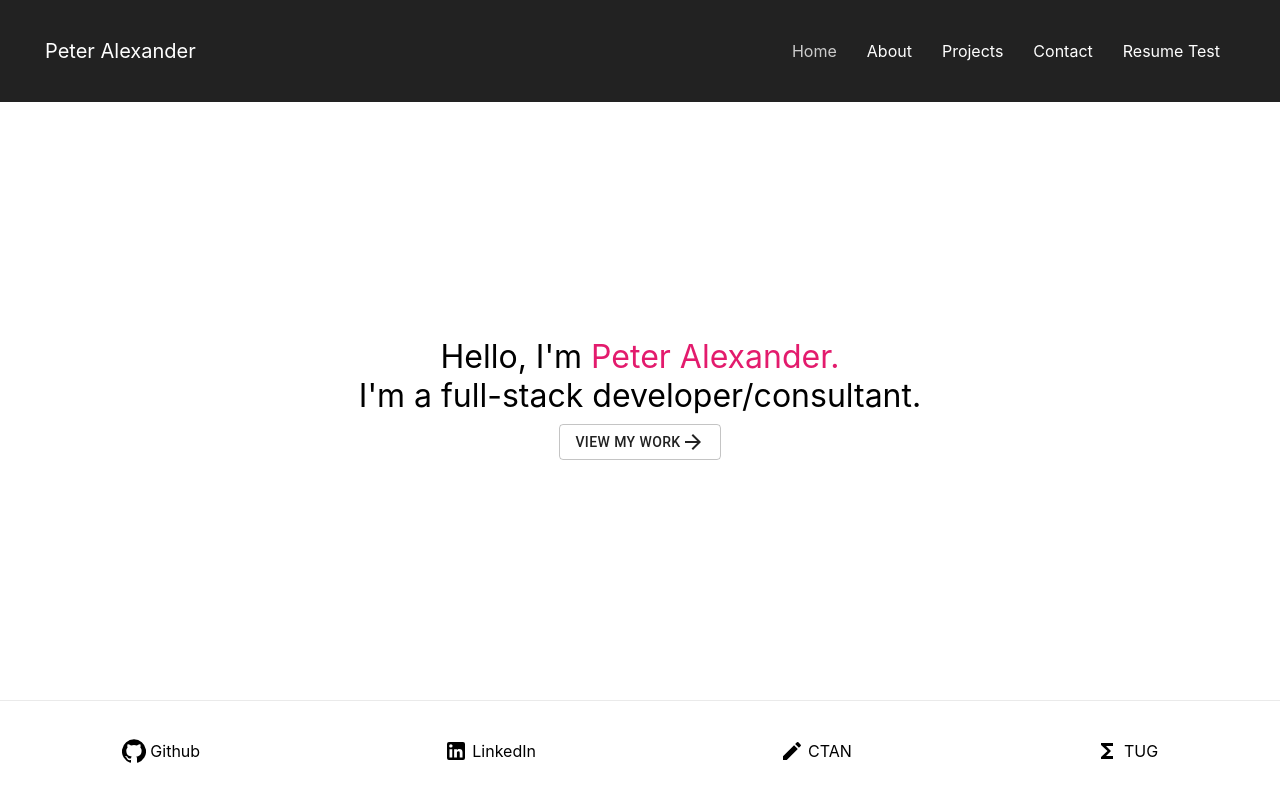
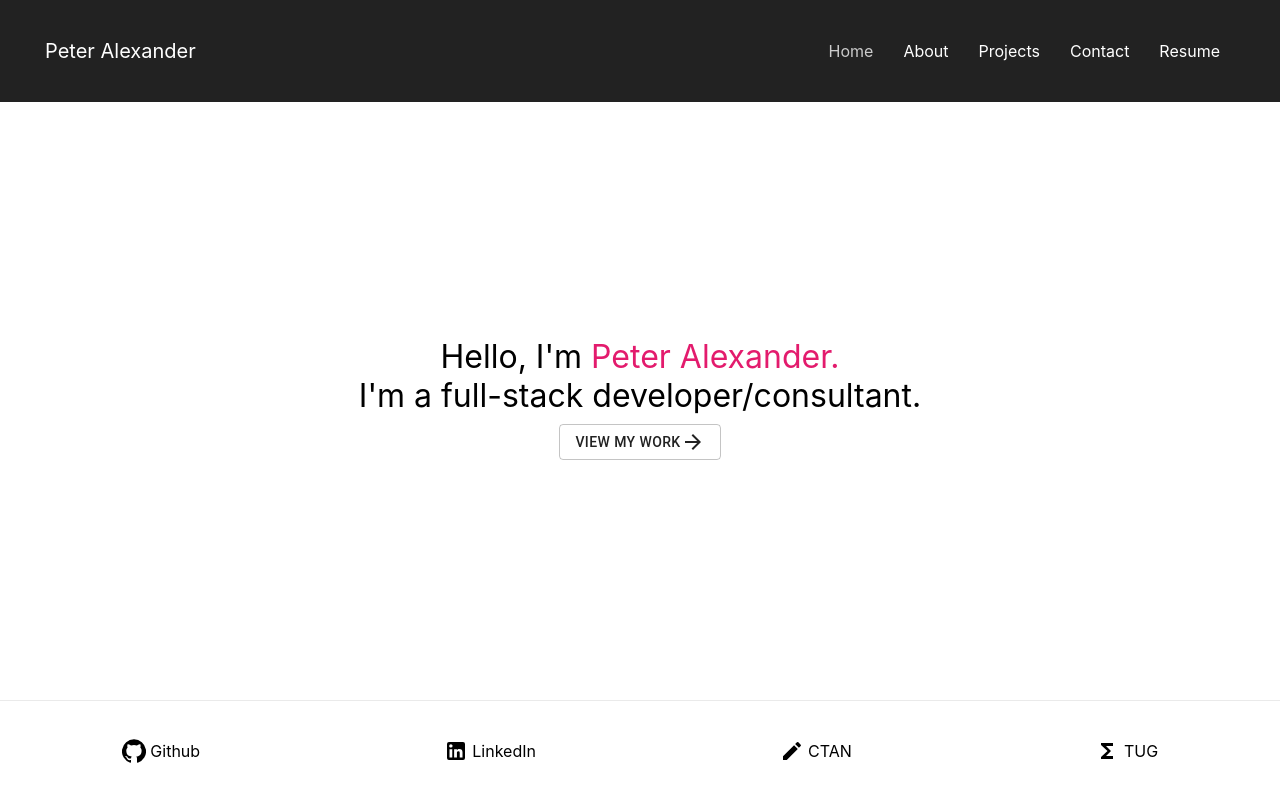
Before and after one commit to palexander227/peter-portfolio-react, a Next.js app: page / in a window 1280 px wide. Built offline with nearby package versions, Linux system fonts and the light colour scheme.

Commit message:
ADJ | Navbar | fixed typo for 'resume' on navbar comp

```diff
--- a/src/components/Navbar/index.js
+++ b/src/components/Navbar/index.js
@@ -20,7 +20,7 @@ const Navbar = () => {
                 <li className={linkClass('/about')}><Link href="/about">About</Link></li>
                 <li className={linkClass('/projects')}><Link href="/projects">Projects</Link></li>
                 <li className={linkClass('/contact')}><Link href="/contact">Contact</Link></li>
-                <li className={linkClass('/contact')}><Link href="/resume">Resume Test</Link></li>
+                <li className={linkClass('/contact')}><Link href="/resume">Resume</Link></li>
                 {/* <li className={linkClass('https://portfolio-react-2021.s3.us-west-1.amazonaws.com/pdfs/Peter_s_Resume.pdf')}>
                     <Link href="https://portfolio-react-2021.s3.us-west-1.amazonaws.com/pdfs/Peter_s_Resume.pdf">
                         <a target="_blank">
```
